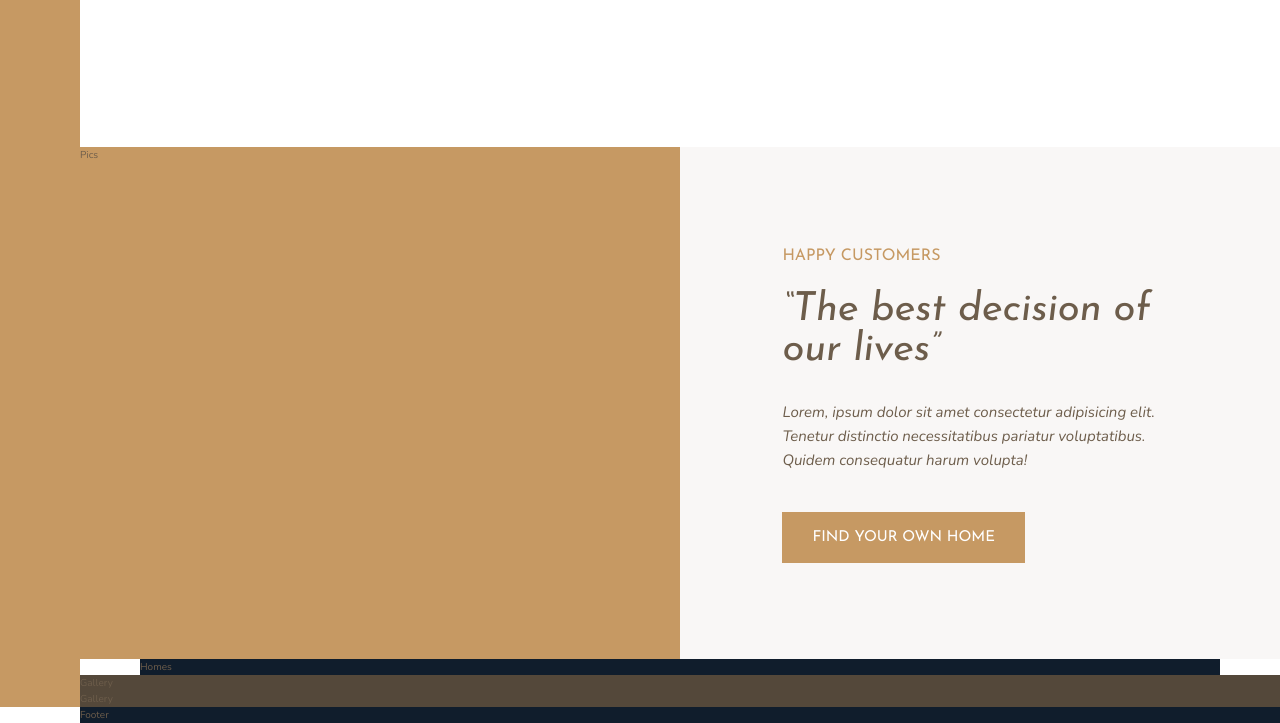
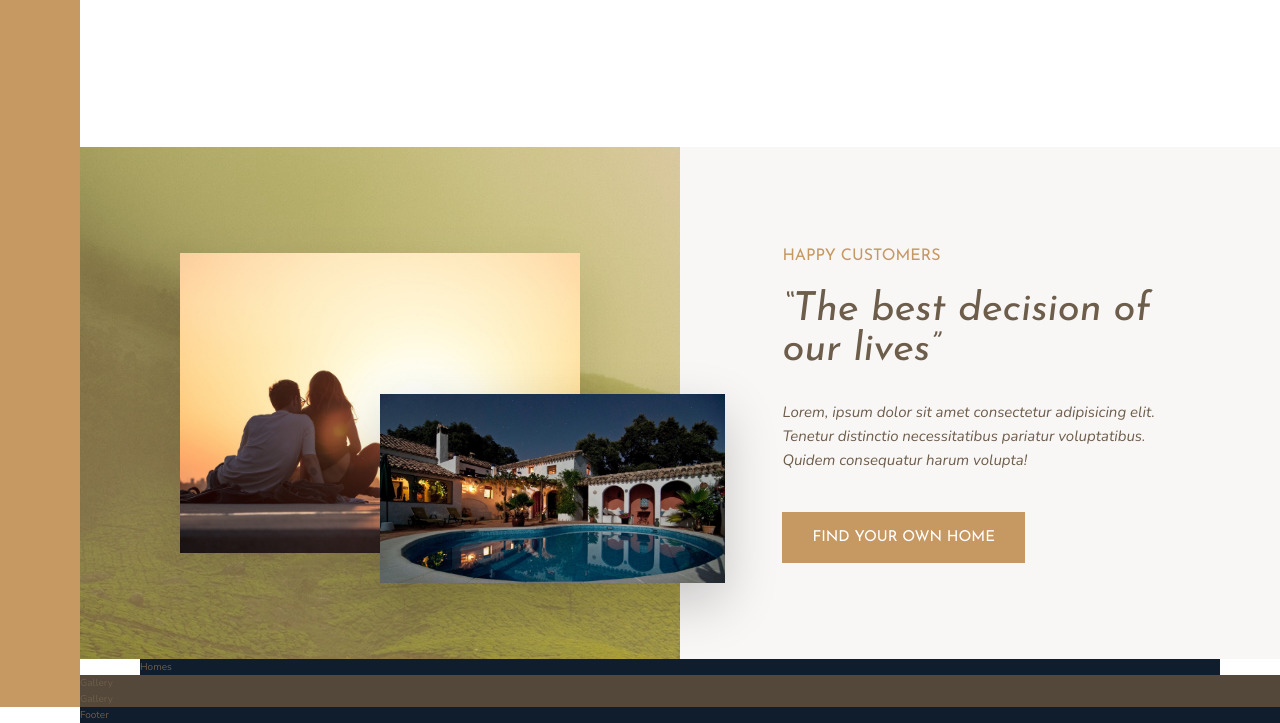
Before and after one commit to fstal/Nexter, a website: page index.html in a window 1280 px wide. Shown: the part 1161-1884 px from the top of the page. Drawn offline with nearby package versions, Linux system fonts and the light colour scheme.

Commit message:
:lipstick: add story left side images

```diff
--- a/index.html
+++ b/index.html
@@ -80,7 +80,14 @@
         </p>
       </div>
     </section>
-    <div class="story__pictures">Pics</div>
+    <div class="story__pictures">
+      <img
+        src="img/story-1.jpeg"
+        alt="couple with new house"
+        class="story__img--1"
+      />
+      <img src="img/story-2.jpeg" alt="new house" class="story__img--2" />
+    </div>
     <div class="story__content">
       <h3 class="heading-3 mb-sm">Happy Customers</h3>
       <h2 class="heading-2 heading-2-dark mb-md">
--- a/sass/_story.scss
+++ b/sass/_story.scss
@@ -2,6 +2,30 @@
   &__pictures {
     background-color: $color-primary;
     grid-column: full-start / col-end 4;
+    background-image: linear-gradient(
+        rgba($color-primary, 0.5),
+        rgba($color-primary, 0.5)
+      ),
+      url(../img/back.jpg);
+
+    display: grid;
+    grid-template-rows: repeat(6, 1fr);
+    grid-template-columns: repeat(6, 1fr);
+    align-items: center;
+  }
+
+  &__img--1 {
+    width: 100%;
+    grid-column: 2 / 6;
+    grid-row: 2 / 6;
+    box-shadow: 0 2rem 5rem rgba(black, 0.1);
+  }
+  &__img--2 {
+    width: 115%;
+    grid-column: 4 / 7;
+    grid-row: 4 / 6;
+    z-index: 100;
+    box-shadow: 0 2rem 5rem rgba(black, 0.2);
   }
 
   &__content {
```
Also changed, not shown: css/style.css.
